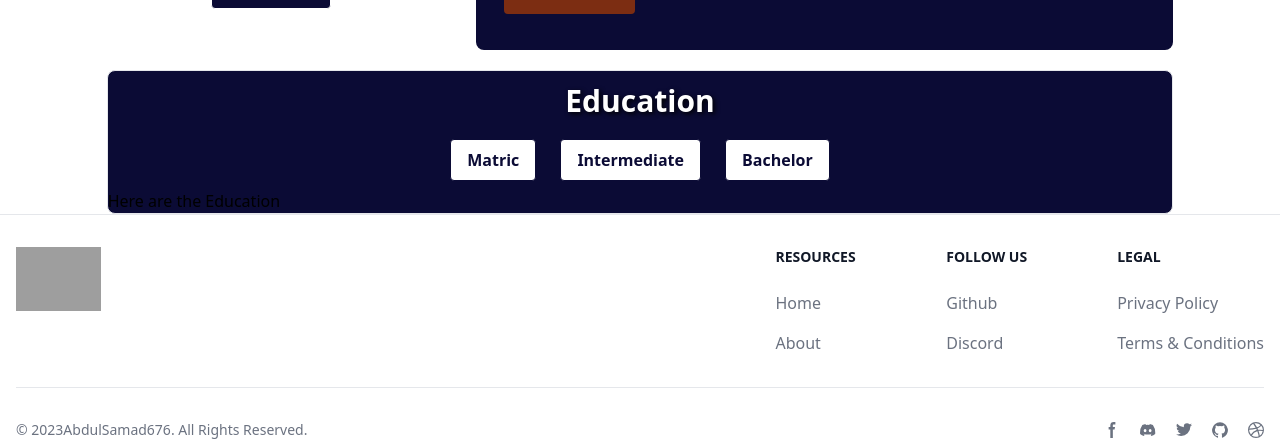
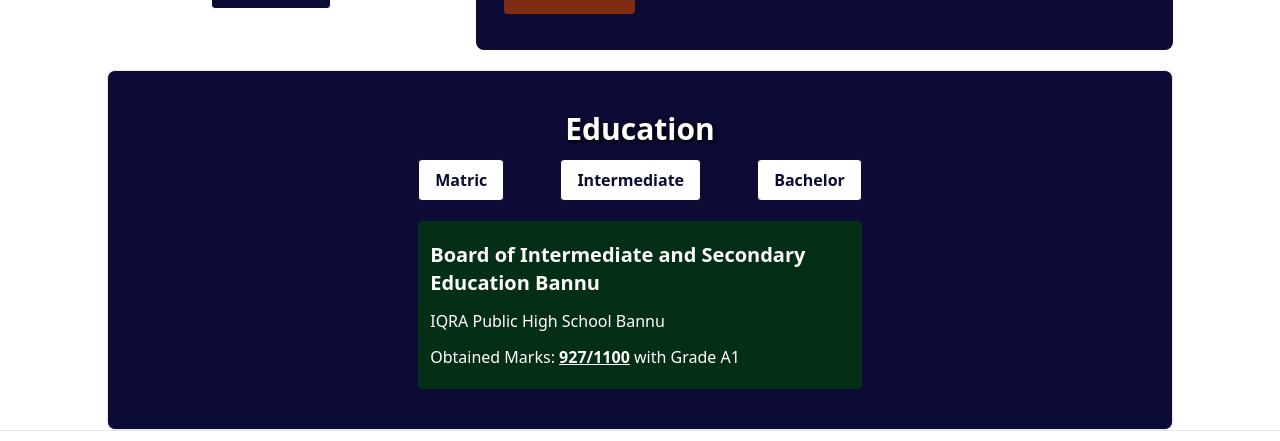
Before and after one commit to AbdulSamad676/React-Portfolio, a React (Vite) app: page /about in a window 1280 px wide. Shown: the part 426-867 px from the top of the page. Built offline with nearby package versions, Linux system fonts and the light colour scheme; grey boxes are pictures that could not be loaded.

Commit message:
education section added

```diff
--- a/src/assets/css/style.css
+++ b/src/assets/css/style.css
@@ -97,6 +97,9 @@
 	color: rgb(11, 11, 53);
 	/* font-size: 1.25rem; */
 }
+/* .edu-section {
+	background-color: rgb(20, 20, 80);
+} */
 .about-main {
 	background-image: url('../images/bg-1.jpg');
 }
--- a/src/components/About.jsx
+++ b/src/components/About.jsx
@@ -1,6 +1,26 @@
-import React from 'react';
+import React, { useState } from 'react';
 import aboutImg from '../assets/images/about.png';
 function About() {
+	const [matric, setMatric] = useState(true);
+	const [intermediate, setIntermediate] = useState(false);
+	const [bachelor, setBachelor] = useState(false);
+	function handleMatric() {
+		setMatric(true);
+		setBachelor(false);
+		setIntermediate(false);
+	}
+
+	function handleIntermediate() {
+		setMatric(false);
+		setBachelor(false);
+		setIntermediate(true);
+	}
+	function handleBachelor() {
+		setMatric(false);
+		setBachelor(true);
+		setIntermediate(false);
+	}
+
 	return (
 		<>
 			<div className='container mx-auto rounded-lg grid md:grid-cols-12 gap-10 my-5 md:w-10/12'>
@@ -45,22 +65,72 @@ function About() {
 					</button>
 				</div>
 			</div>
-			<div className='container w-10/12 mx-auto border boder-black custom-bg rounded-lg'>
-				<h2 className='text-3xl text-center font-bold  text-white my-3 black-shadow'>
+			<div className='container md:w-10/12 mx-auto border boder-black custom-bg rounded-lg py-5 md:py-10'>
+				<h2 className='text-3xl text-center font-bold mb-3 text-white  black-shadow'>
 					Education
 				</h2>
-				<div className='buttons-section flex justify-evenly w-5/12 p-2 mx-auto'>
-					<button className='primary-btn  text-justify  font-bold py-2 px-4 rounded'>
+				<div className='buttons-section flex flex-wrap justify-center md:justify-between w-full md:w-5/12  mx-auto mb-5'>
+					<button
+						className='primary-btn  font-bold py-2 px-4 rounded focus:bg-green-950 focus:text-white '
+						onClick={handleMatric}
+					>
 						Matric
 					</button>
-					<button className='primary-btn  text-justify  font-bold py-2 px-4 rounded'>
+					<button
+						className='primary-btn  font-bold py-2 px-4 rounded focus:bg-violet-950 focus:text-white'
+						onClick={handleIntermediate}
+					>
 						Intermediate
 					</button>
-					<button className='primary-btn  text-justify  font-bold py-2 px-4 rounded'>
+					<button
+						className='primary-btn  font-bold py-2 px-4 rounded'
+						onClick={handleBachelor}
+					>
 						Bachelor
 					</button>
 				</div>
-				<div className='edu-section'>Here are the Education</div>
+				{matric && (
+					<div className='edu-section bg-green-950 text-white  rounded w-10/12 md:w-5/12  py-5 px-3 mx-auto box-border'>
+						<h3 className='text-xl font-bold'>
+							Board of Intermediate and Secondary Education Bannu
+						</h3>
+						<p className='p-0 my-3'>
+							IQRA Public High School Bannu
+						</p>
+						<p>
+							Obtained Marks:{' '}
+							<b className='underline'>927/1100</b> with Grade A1
+						</p>
+					</div>
+				)}
+				{intermediate && (
+					<div className='edu-section text-white border border-white rounded w-10/12 md:w-5/12  py-5 px-3 mx-auto box-border'>
+						<h3 className='text-xl font-bold'>
+							Board of Intermediate and Secondary Education Bannu
+						</h3>
+						<p className='p-0 my-3'>
+							Govt Degree College No 2 Bannu
+						</p>
+						<p>
+							Obtained Marks:{' '}
+							<b className='underline'>848/1100</b> with Grade A
+						</p>
+					</div>
+				)}
+				{bachelor && (
+					<div className='edu-section text-white bg-orange-800 black-shadow rounded w-10/12 md:w-5/12  py-5 px-3 mx-auto box-border'>
+						<h3 className='text-xl font-bold'>
+							University of Engineering and Technology Peshawar
+						</h3>
+						<p className='p-0 my-3'>
+							Computer Software Engineering
+						</p>
+						<p>
+							Obtained Marks:{' '}
+							<b className='underline'>3.05/4.00</b> with Grade A
+						</p>
+					</div>
+				)}
 			</div>
 		</>
 	);
```
